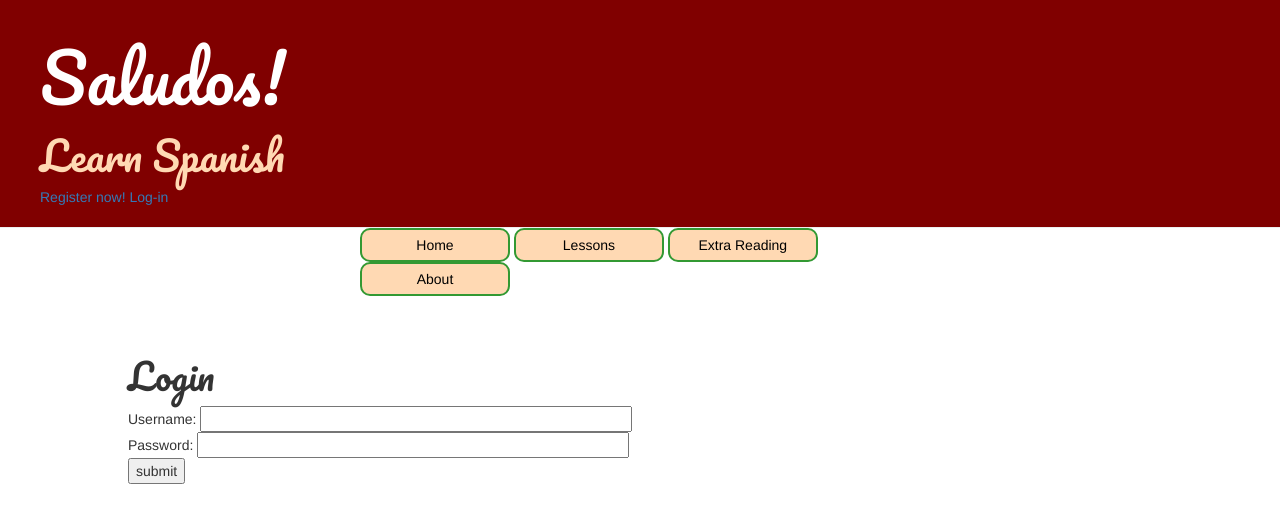
After one commit to mvaldivia99/learn-spanish-app, a Django app: page /login/ in a window 1280 px wide. The commit adds this page. Shown: the top 523 px of the page. Run offline with Django 3.2, Linux system fonts and the light colour scheme; some libraries are stand-ins or nearby versions.

Commit message:
Added registration/login/logout features

```diff
--- a/languageapp/templates/languageapp/base.html
+++ b/languageapp/templates/languageapp/base.html
@@ -11,6 +11,14 @@
 		<div class="page-header">
 			<a href="/"><h1>Saludos!</h1></a>
 			<h3>Learn Spanish</h3>
+
+			{% if user.is_authenticated %}
+			 <p >Welcome back {{ user.username }}!</p>
+			 <a href="{% url 'logout' %}">Logout</a><br/>
+			{% else %}
+             <a href="{% url 'register' %}">Register now!</a>
+             <a href="{% url 'login' %}">Log-in</a>
+            {% endif %}
 		</div>
 		<div id="navigation">
 			<ul>
--- /dev/null
+++ b/languageapp/templates/languageapp/login.html
@@ -0,0 +1,14 @@
+{% extends 'languageapp/base.html' %}
+	{% block content %}
+	<h1>Login</h1>
+
+		<form id="login_form" method="post" action="/login/">
+			{% csrf_token %}
+			Username: <input type="text" name="username" value="" size="50"/>
+			<br/>
+			Password: <input type="password" name="password" value="" size="50" />
+			<br/>
+
+			<input type="submit" value="submit" />
+		</form>
+	{% endblock %}
--- a/languageapp/urls.py
+++ b/languageapp/urls.py
@@ -7,4 +7,8 @@ urlpatterns = [
 	url(r'^lesson01_Vocab/$', views.lesson01_Vocab, name='lesson01_Vocab'),
 	url(r'^lesson01_Dialogue/$', views.lesson01_Dialogue, name='lesson01_Dialogue'),
 	url(r'^lesson02_Vocab/$', views.lesson02_Vocab, name='lesson02_Vocab'),
+	url(r'^login/$', views.user_login, name='login'), #added login view 4/20
+    url(r'^logout/$', views.user_logout, name='logout'), # added logout view 4/20
+    url(r'^restricted/', views.restricted, name='restricted'),
+    url(r'^/register/$', views.register, name='register'), #added new URL for registration 4/13
 ]
--- a/languageapp/views.py
+++ b/languageapp/views.py
@@ -1,4 +1,8 @@
-from django.shortcuts import render
+from django.shortcuts import render, get_object_or_404, redirect
+from .forms import UserForm
+from django.contrib.auth import authenticate, login, logout
+from django.contrib.auth.decorators import login_required
+from django.http import HttpResponseRedirect, HttpResponse
 
 # Create your views here.
 def home(request):
@@ -18,3 +22,52 @@ def lesson01_Dialogue(request):
 def lesson02_Vocab(request):
 	scriptLoc = "/static/javascript/lesson02_vocab.js"
 	return render(request, 'languageapp/lessonStruc.html', {'scriptLoc' : scriptLoc})
+
+def register(request):
+	registered = False
+
+	if request.method == 'POST':
+		user_form = UserForm(data=request.POST)
+
+		if user_form.is_valid() :
+			user = user_form.save()
+
+			user.setpassword(user.password)
+			user.save()
+
+			registered = True
+		else:
+			print(user_form.errors)
+
+	else:
+		user_form = UserForm()
+
+	return render(request, 'languageapp/register.html', {'user_form': user_form,'registered': registered})
+
+def user_login(request):
+	if request.method == 'POST':
+
+		username = request.POST.get('username')
+		password = request.POST.get('password')
+
+		user = authenticate(username=username, password=password)
+
+		if user:
+			if user.is_active:
+				login(request, user)
+				return hHttpResponsedRedirect('/')
+
+		else:
+			print("Invalid login details: {0}, {1}".format(username, password))
+			return HttpResponse("Invalid login details supplied")
+
+	else:
+		return render(request, 'languageapp/login.html')
+
+@login_required
+def restricted(request):
+	return HttpResponse("Since you're logged in, you can see this text!")
+
+def user_logout(request):
+	logout(request)
+	return hHttpResponsedRedirect('/')
--- a/languagesite/settings.py
+++ b/languagesite/settings.py
@@ -121,3 +121,5 @@ USE_TZ = True
 
 STATIC_URL = '/static/'
 STATIC_ROOT = os.path.join(BASE_DIR, 'static')
+
+LOGIN_URL = '/login'
```
Also changed, not shown: languageapp/forms.py (added, +10 -0 lines), languageapp/templates/languageapp/register.html (added, +15 -0 lines).
